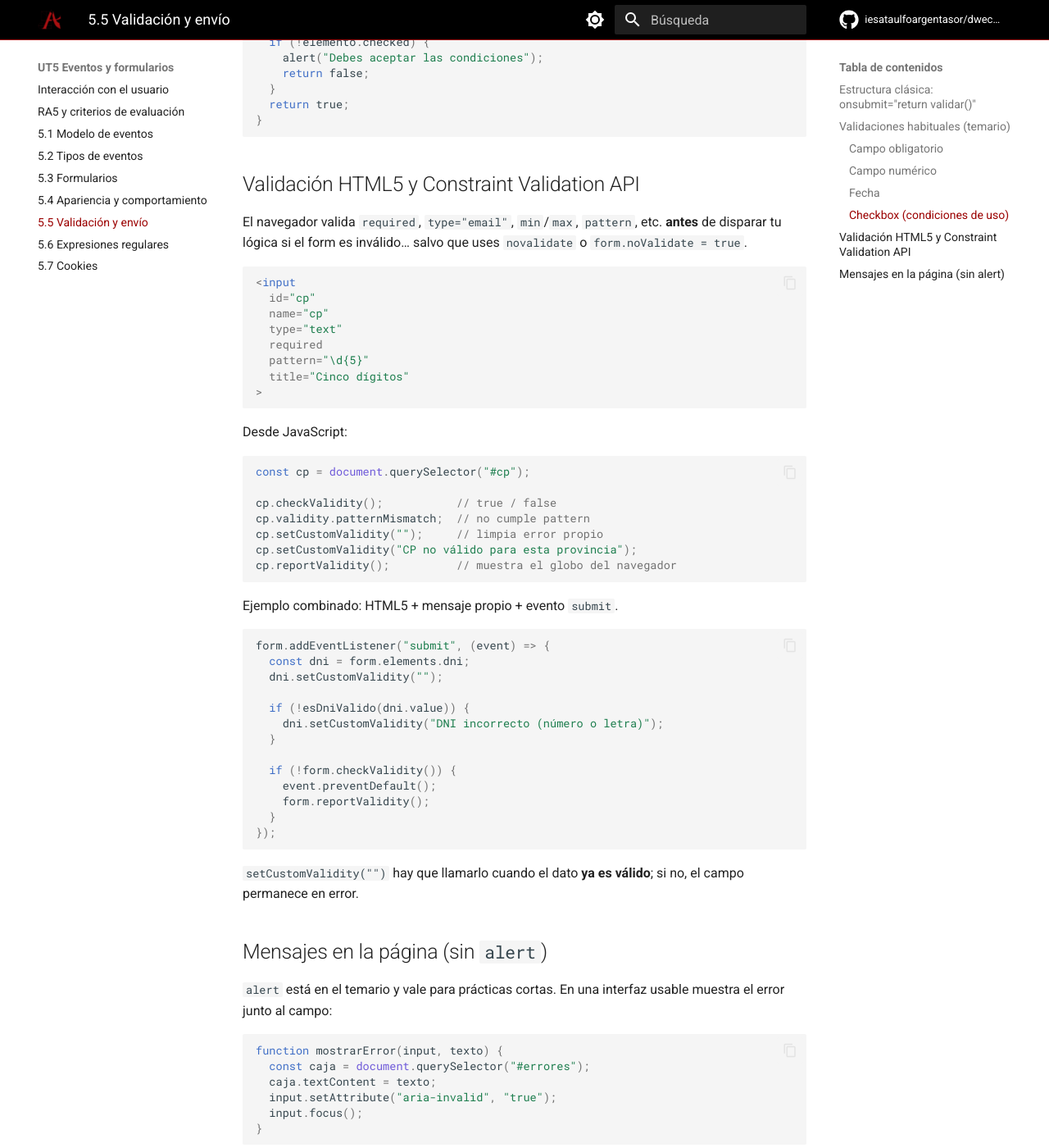
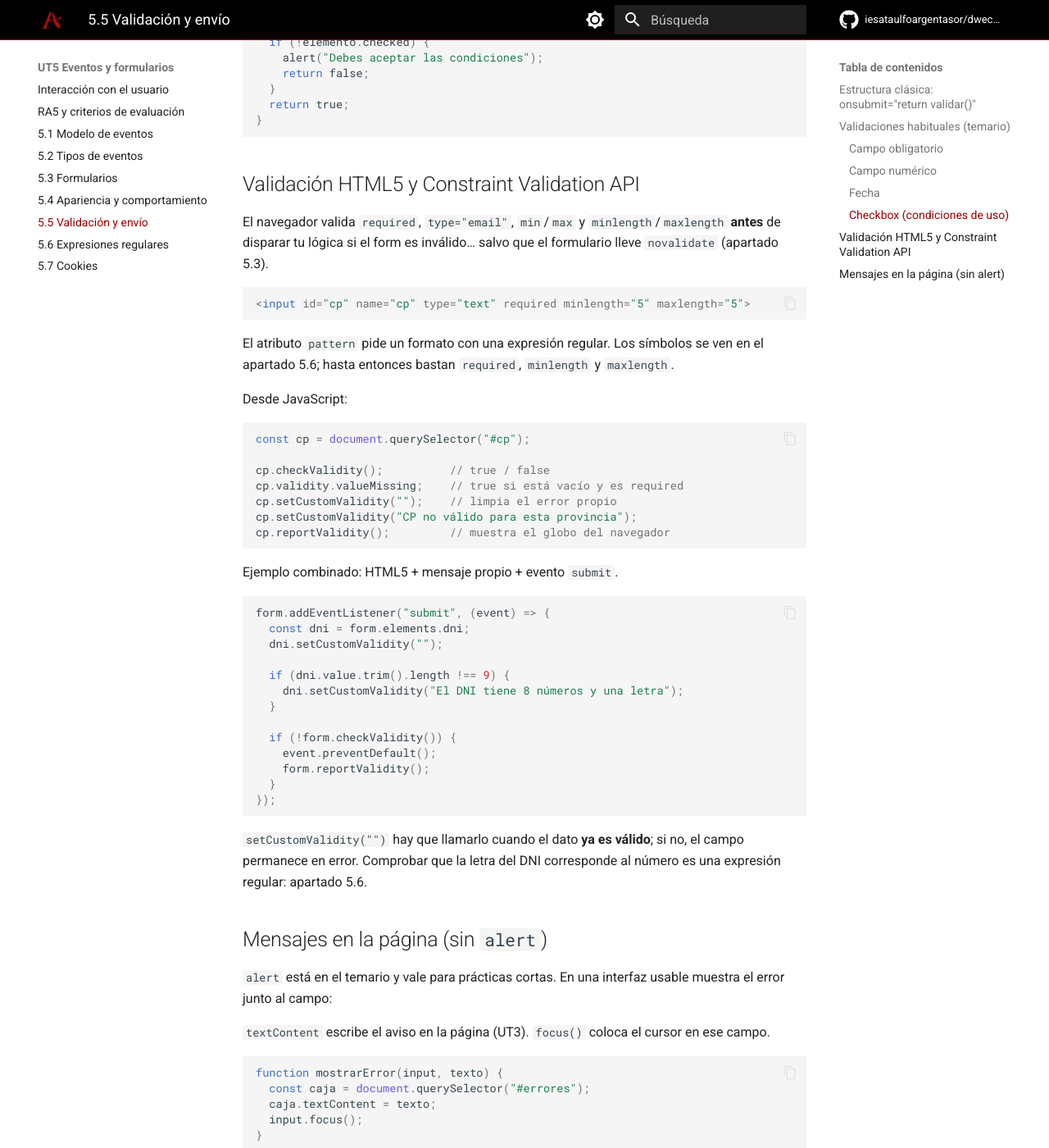
Before and after one commit to iesataulfoargentasor/dwec_2026_2027, an MkDocs documentation site: the page built from docs/ut5/validacion.md, in a window 1280 px wide and 1400 px high, scrolled down 2267 px. Shown: the whole window at 82% size. Built offline with MkDocs 1.6.1 and Material for MkDocs 9.7.7, drawn with Linux system fonts in a browser that asks for light colours; comment, search, counter and statistics services are not loaded.

Commit message:
Simplificar los ejemplos de la UT5 para no usar lo que se explica más adelante.
Co-authored-by: Cursor <cursoragent@cursor.com>

````diff
--- a/docs/ut5/validacion.md
+++ b/docs/ut5/validacion.md
@@ -111,29 +111,24 @@ function validaCheck(id) {
 
 ## Validación HTML5 y Constraint Validation API
 
-El navegador valida `required`, `type="email"`, `min`/`max`, `pattern`, etc. **antes** de disparar tu lógica si el form es inválido… salvo que uses `novalidate` o `form.noValidate = true`.
+El navegador valida `required`, `type="email"`, `min`/`max` y `minlength`/`maxlength` **antes** de disparar tu lógica si el form es inválido… salvo que el formulario lleve `novalidate` (apartado 5.3).
 
 ```html
-<input
-  id="cp"
-  name="cp"
-  type="text"
-  required
-  pattern="\d{5}"
-  title="Cinco dígitos"
->
+<input id="cp" name="cp" type="text" required minlength="5" maxlength="5">
 ```
+
+El atributo `pattern` pide un formato con una expresión regular. Los símbolos se ven en el apartado 5.6; hasta entonces bastan `required`, `minlength` y `maxlength`.
 
 Desde JavaScript:
 
 ```javascript
 const cp = document.querySelector("#cp");
 
-cp.checkValidity();           // true / false
-cp.validity.patternMismatch;  // no cumple pattern
-cp.setCustomValidity("");     // limpia error propio
+cp.checkValidity();          // true / false
+cp.validity.valueMissing;    // true si está vacío y es required
+cp.setCustomValidity("");    // limpia el error propio
 cp.setCustomValidity("CP no válido para esta provincia");
-cp.reportValidity();          // muestra el globo del navegador
+cp.reportValidity();         // muestra el globo del navegador
 ```
 
 Ejemplo combinado: HTML5 + mensaje propio + evento `submit`.
@@ -143,8 +138,8 @@ form.addEventListener("submit", (event) => {
   const dni = form.elements.dni;
   dni.setCustomValidity("");
 
-  if (!esDniValido(dni.value)) {
-    dni.setCustomValidity("DNI incorrecto (número o letra)");
+  if (dni.value.trim().length !== 9) {
+    dni.setCustomValidity("El DNI tiene 8 números y una letra");
   }
 
   if (!form.checkValidity()) {
@@ -154,17 +149,18 @@ form.addEventListener("submit", (event) => {
 });
 ```
 
-`setCustomValidity("")` hay que llamarlo cuando el dato **ya es válido**; si no, el campo permanece en error.
+`setCustomValidity("")` hay que llamarlo cuando el dato **ya es válido**; si no, el campo permanece en error. Comprobar que la letra del DNI corresponde al número es una expresión regular: apartado 5.6.
 
 ## Mensajes en la página (sin `alert`)
 
 `alert` está en el temario y vale para prácticas cortas. En una interfaz usable muestra el error junto al campo:
 
+`textContent` escribe el aviso en la página (UT3). `focus()` coloca el cursor en ese campo.
+
 ```javascript
 function mostrarError(input, texto) {
   const caja = document.querySelector("#errores");
   caja.textContent = texto;
-  input.setAttribute("aria-invalid", "true");
   input.focus();
 }
 ```
````
Also changed, not shown: docs/ut5/apariencia-comportamiento.md (+3 -11 lines), docs/ut5/expresiones-regulares.md (+9 -11 lines), docs/ut5/formularios.md (+6 -4 lines), docs/ut5/modelo-eventos.md (+5 -1 lines), docs/ut5/tipos-eventos.md (+4 -4 lines).
